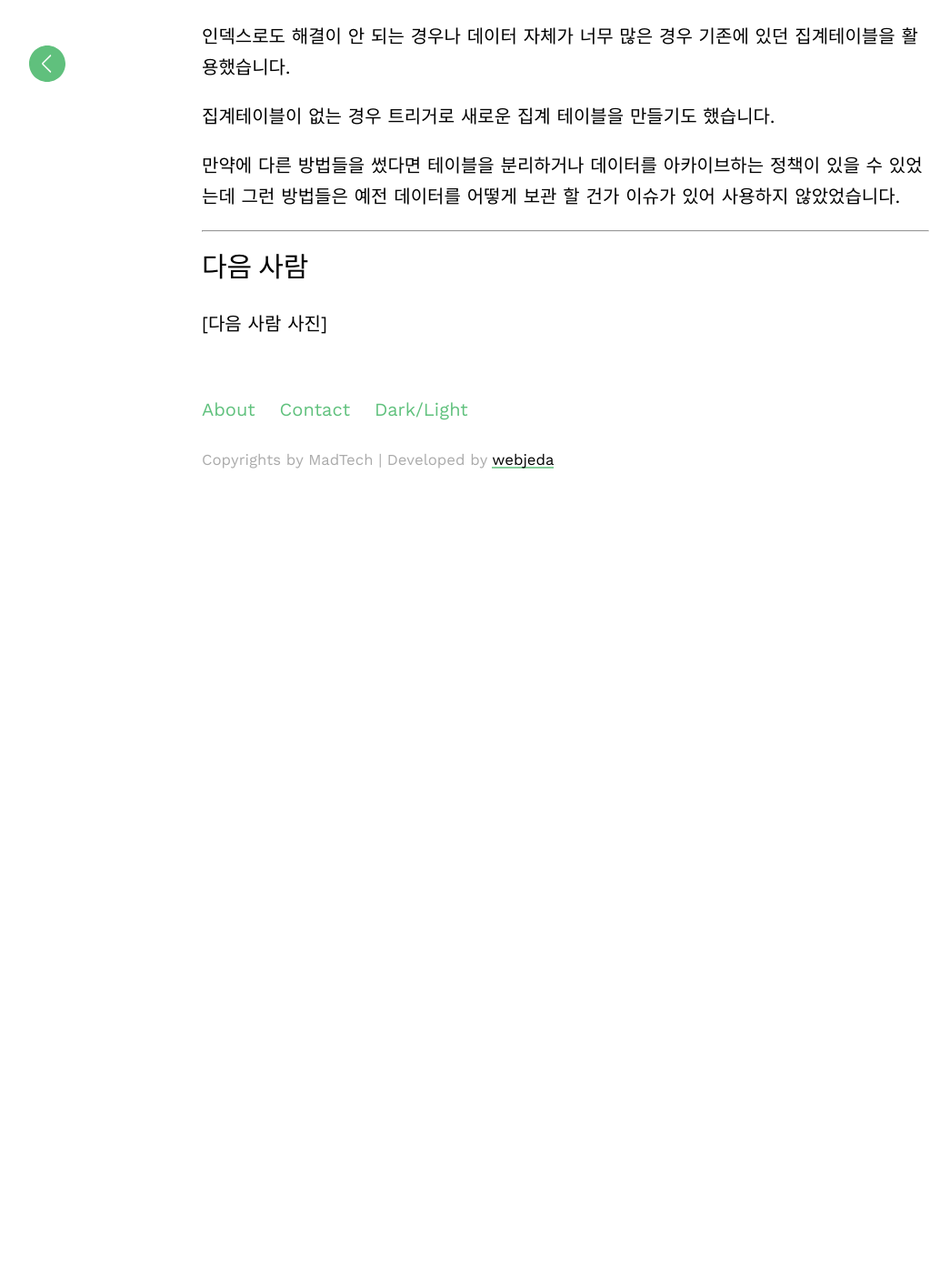
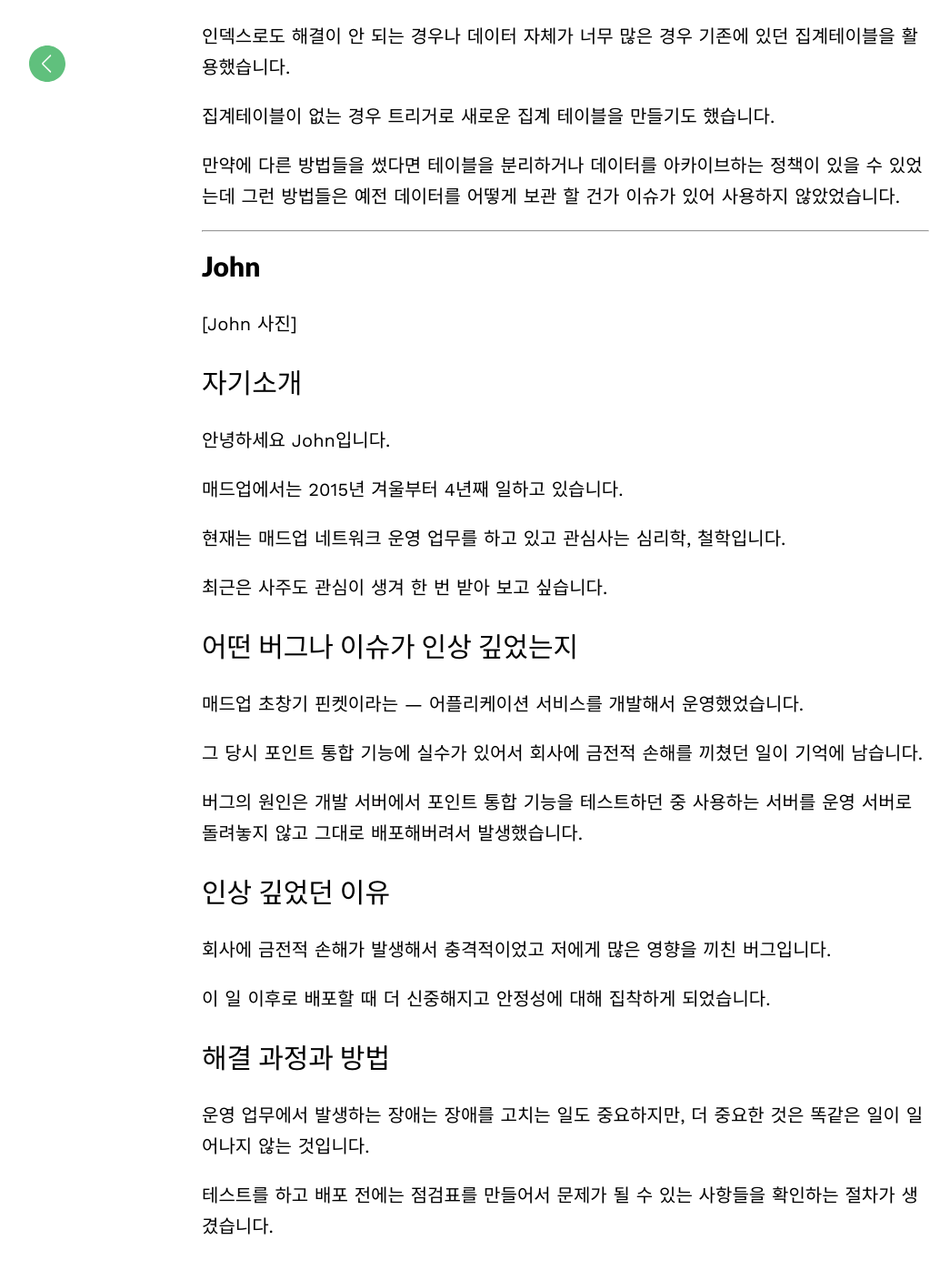
Before and after one commit to madup-inc/madup-inc.github.io, a Jekyll site: the page built from _posts/2019-03-26-impressed-issue.md, in a window 1280 px wide and 1400 px high, scrolled down 2195 px. Shown: the top 1396 px of the window at 91% size, without its empty margins (18-1063 px from the left). Built offline with Jekyll 4.4.1, drawn with Linux system fonts in a browser that asks for light colours; some web fonts are replaced; comment, search, counter and statistics services are not loaded; before the commit the page ends 2716 px from its top, so only the background shows below that.

Commit message:
John의 인상 깊던 버그 초안 작성

```diff
--- a/_posts/2019-03-26-impressed-issue.md
+++ b/_posts/2019-03-26-impressed-issue.md
@@ -70,6 +70,36 @@ A 인덱스가 평균적으로 성능이 좋아도 조회 기간에 따라서는
 
 ---
 
-# 다음 사람
+# John
 
-[다음 사람 사진]
+[John 사진]
+
+## 자기소개
+
+안녕하세요 John입니다.
+
+매드업에서는 2015년 겨울부터 4년째 일하고 있습니다.
+
+현재는 매드업 네트워크 운영 업무를 하고 있고 관심사는 심리학, 철학입니다.
+
+최근은 사주도 관심이 생겨 한 번 받아 보고 싶습니다.
+
+## 어떤 버그나 이슈가 인상 깊었는지
+
+매드업 초창기 핀켓이라는 --- 어플리케이션 서비스를 개발해서 운영했었습니다.
+
+그 당시 포인트 통합 기능에 실수가 있어서 회사에 금전적 손해를 끼쳤던 일이 기억에 남습니다.
+
+버그의 원인은 개발 서버에서 포인트 통합 기능을 테스트하던 중 사용하는 서버를 운영 서버로 돌려놓지 않고 그대로 배포해버려서 발생했습니다.
+
+## 인상 깊었던 이유
+
+회사에 금전적 손해가 발생해서 충격적이었고 저에게 많은 영향을 끼친 버그입니다.
+
+이 일 이후로 배포할 때 더 신중해지고 안정성에 대해 집착하게 되었습니다.
+
+## 해결 과정과 방법
+
+운영 업무에서 발생하는 장애는 장애를 고치는 일도 중요하지만, 더 중요한 것은 똑같은 일이 일어나지 않는 것입니다.
+
+테스트를 하고 배포 전에는 점검표를 만들어서 문제가 될 수 있는 사항들을 확인하는 절차가 생겼습니다.
```
